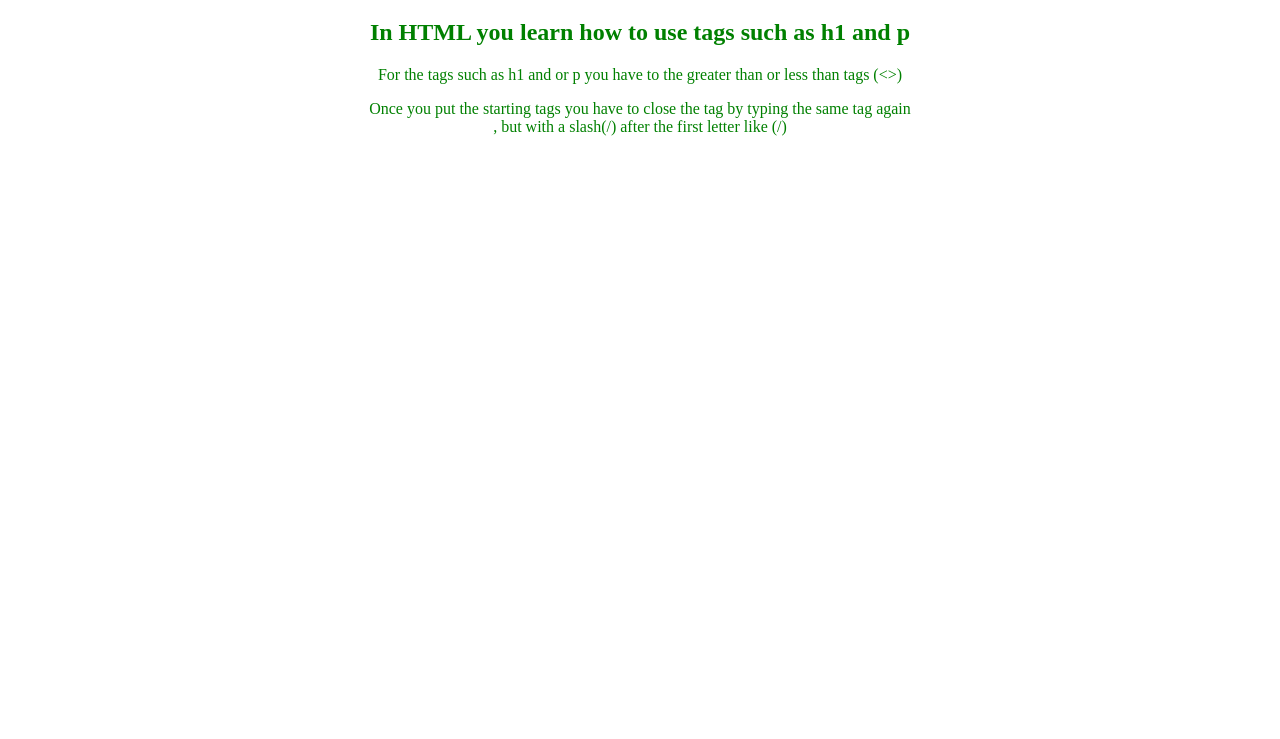
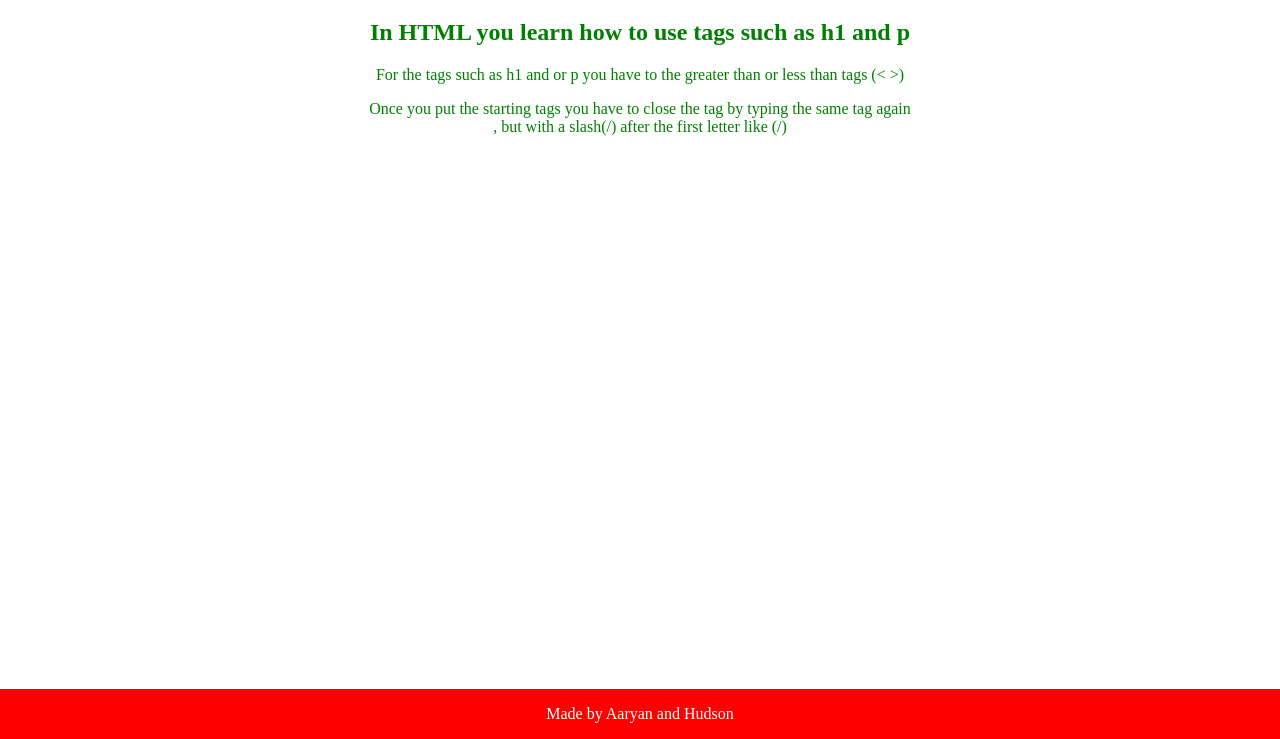
Before and after one commit to person123-java/website, a plain HTML site: page index.html in a window 1280 px wide. Shown: the part 61-800 px from the top of the page. Drawn offline with Linux system fonts and the light colour scheme.

Commit message:
Add files via upload

```diff
--- a/index.html
+++ b/index.html
@@ -10,18 +10,33 @@
       color: green;
       text-align: center;
    }
-    p {
+    #special {
       color:green;
       text-align: center;
     }
+    .footer {
+   position: fixed;
+   left: 0;
+   bottom: 0;
+   width: 100%;
+   background-color: red;
+   color: white;
+   text-align: center;
+}
+
   </style>
   <body>
    <h1>Welcome to the world of coding!</h1>
 
    <h2>In HTML you learn how to use tags such as h1 and p</h2>
 
-   <p>For the tags such as h1 and or p you have to the greater than or less than tags (<>)</p>
+   <p id="special">For the tags such as h1 and or p you have to the greater than or less than tags (< >)</p>
 
-   <p>Once you put the starting tags you have to close the tag by typing the same tag again<br>, but with a slash(/) after the first letter like (/) </p>
+   <p id="special">Once you put the starting tags you have to close the tag by typing the same tag again<br>, but with a slash(/) after the first letter like (/) </p>
+
+   <div class="footer">
+    <p>Made by Aaryan and Hudson</p>
+  </div>
+
   </body>
 </html>
```
